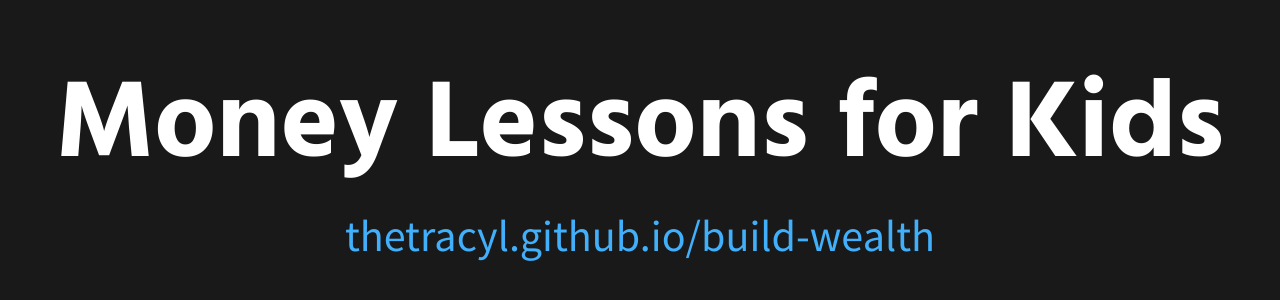
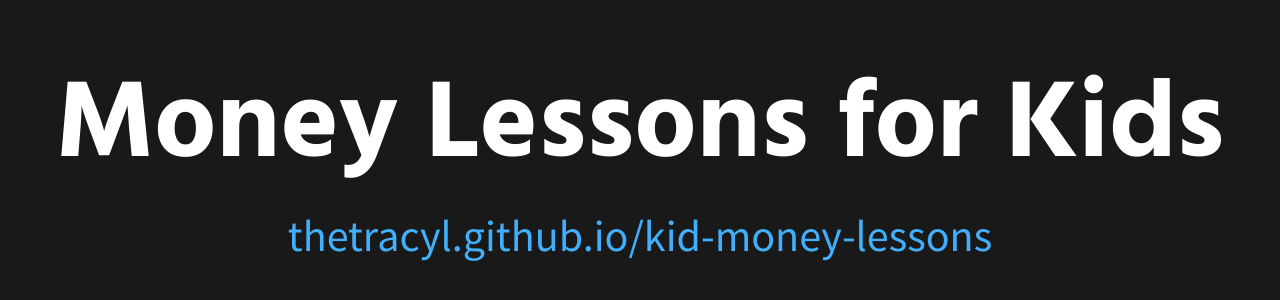
Before and after one commit to TheTracyL/kid-money-lessons, a plain HTML site: page index.html in a window 1280 px wide. Shown: the part 228-528 px from the top of the page. Drawn offline with Linux system fonts and the light colour scheme.

Commit message:
Github page URL

```diff
--- a/index.html
+++ b/index.html
@@ -24,7 +24,7 @@
 				<section>
 					<h1>Money Lessons for Kids</h1>
 					<p>
-						<a href="https://thetracyl.github.io/build-wealth/" target="_blank">thetracyl.github.io/build-wealth</a>
+						<a href="https://thetracyl.github.io/kid-money-lessons/" target="_blank">thetracyl.github.io/kid-money-lessons</a>
 					</p>
 				</section>
 
```
